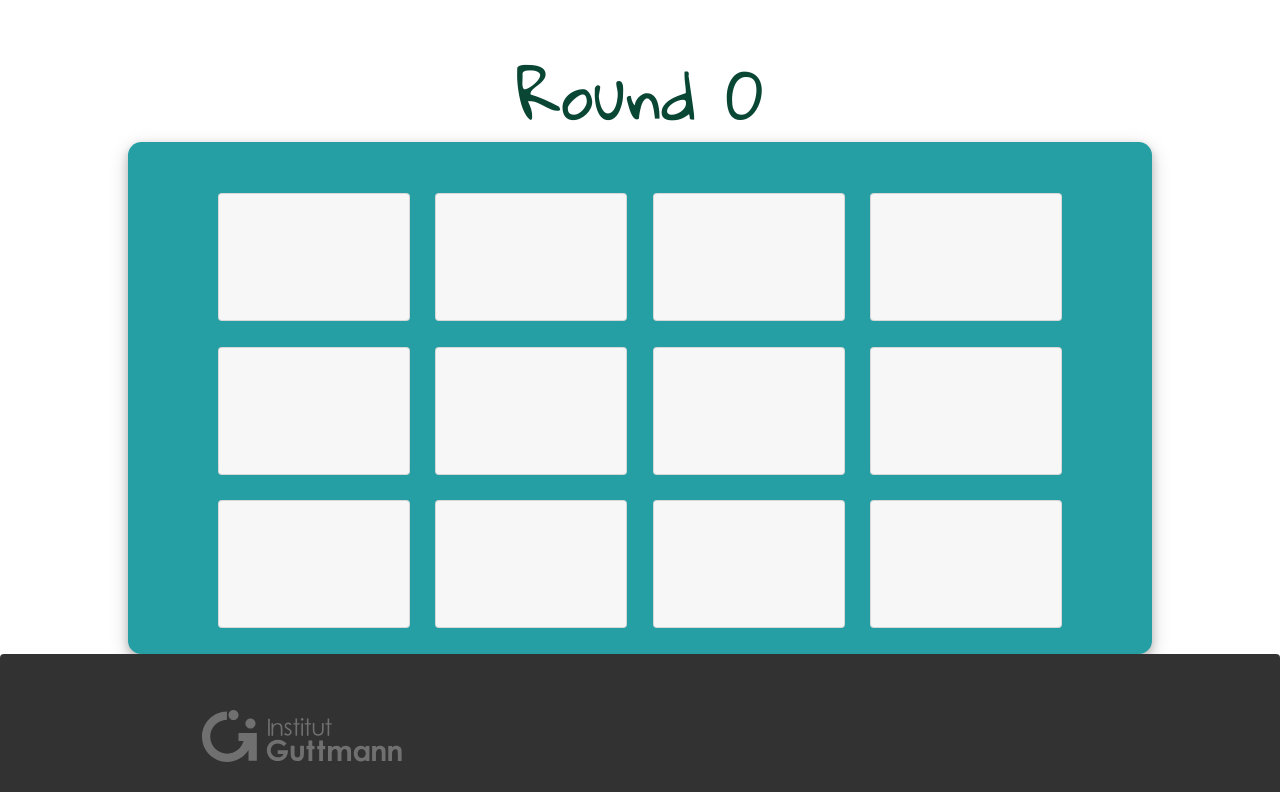
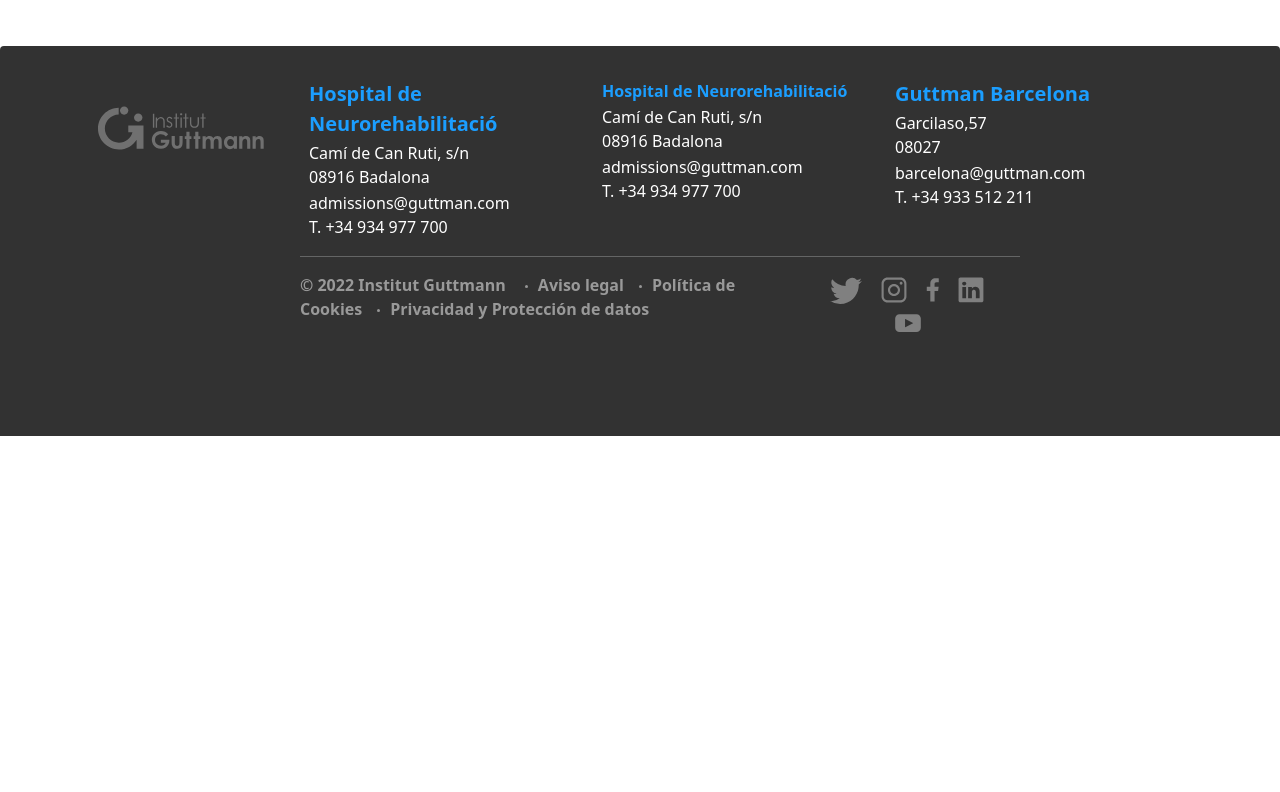
Before and after one commit to guillemsusial/PaginaGuttmannEstructura, an Angular app in the folder aplicacionGuttmann/: page / in a window 1280 px wide. Shown: the part 5300-6092 px from the top of the page. After the commit the page ends 5736 px from the top, so only its background shows below. Built offline with nearby package versions, Linux system fonts and the light colour scheme; a web font is replaced by a local one.

Commit message:
Dia 1 Semana 3

```diff
--- a/aplicacionGuttmann/src/app/app.component.html
+++ b/aplicacionGuttmann/src/app/app.component.html
@@ -2,5 +2,5 @@
 <app-welcome-comp></app-welcome-comp>
 <app-categories></app-categories>
 <app-user></app-user>
-<app-game></app-game>
+<!--<app-game></app-game>-->
 <app-footer></app-footer>
--- a/aplicacionGuttmann/src/app/components/footer/footer.component.css
+++ b/aplicacionGuttmann/src/app/components/footer/footer.component.css
@@ -39,3 +39,32 @@ a:link{
 }
 
 .wicon{filter: invert(50%)}
+
+@media screen and (max-width:767px){
+
+  .font{
+    font-size: 15px !important;
+
+      word-wrap: break-word!important;
+      word-break: break-word!important;
+  }
+
+
+
+
+
+  .space{
+    margin-left: 20% !important;
+  }
+
+}
+
+
+
+.container{
+  width: 100%;
+  padding-left: 12px;
+  padding-right: 12px;
+  margin-top: auto;
+  margin-bottom: auto;
+}
--- a/aplicacionGuttmann/src/app/components/footer/footer.component.html
+++ b/aplicacionGuttmann/src/app/components/footer/footer.component.html
@@ -1,57 +1,61 @@
 <div id="Footer"  class="container-fluid col-12 col-sm-12 footer pb-5 pt-2  rounded-top m-0">
 
-  <div class="content footer pb-5">
+  <div class="container footer pb-5">
       <br>
       <!--Linia 1-->
       <div class="row">
-        <div class="col-2 col-sm-1 mx-3 "></div>
+        <!--<div class="col-md-2 col-1 col-sm-1 mx-3"></div>-->
       <!-- LOGO FOOTER DEL SITIO WEB -->
-        <div class="col-2 col-sm-4 mx-3">
-          <div class="content">
-            <div class="row">
-              <div class="col-1 col-sm-1"></div>
-              <div class="col-9 col-sm-9 text-white">
+        <div class="col-md-2 col-11 col-sm-10 mx-3 space">
+          <a href="#"><img class="format img-fluid " src="../../../assets/img/logo-white.svg" alt="" srcset=""></a>
+        </div>
 
 
-                    <a href="#"><img class="format " src="../../../assets/img/logo-white.svg" alt="" srcset=""></a>
-
-
-              </div>
-            </div>
-          </div>
-        </div>
         <!--PUNTOS DE INTERES SOBRE LA ORGANIZACION-->
-        <div class="col-2 col-sm-8 mx-2">
-
-        </div>
-        <!--INFORMACION ACERCA DEL CENTRO-->
-        <div class="col-2 col-sm-8 ml-3 mr-0 text-white-50">
+        <div class="col-md-3 col-8 col-sm-12 mx-1 space">
           <tr>
-            <th><a class="IhColor primary fs-5 text-break">Hospital de Neurorehabilitació</a></th>
+            <th><a class="IhColor primary fs-5 text-wrap  font">Hospital de Neurorehabilitació</a></th>
           </tr>
 
           <tr>
-            <td><a class="fs-5 IdColor text-white text-break">Camí de Can Ruti, s/n </a><br> <a class="fs-5 IdColor text-white text-break">08916 Badalona</a></td>
+            <td><a class="fs-6 IdColor text-white text-wrap  font">Camí de Can Ruti, s/n </a><br> <a class="fs-6 IdColor text-white text-wrap  font">08916 Badalona</a></td>
           </tr>
           <tr>
-            <td><a class="fs-5 IdColor text-white text-break">admissions@guttman.com</a> <br><a class="fs-5 IdColor text-white text-break">T. +34 934 977 700</a></td>
+            <td><a class="fs-6 IdColor text-white text-wrap   font">admissions@guttman.com</a> <br><a class="fs-6 IdColor text-white text-wrap  font">T. +34 934 977 700</a></td>
+          </tr>
+        </div>
+
+        <!--INFORMACION ACERCA DEL CENTRO-->
+        <div class="col-md-3 col-sm-12 mx-1 text-white-50 space ">
+          <tr>
+            <th><a class="IhColor primary fs-6 text-wrap font">Hospital de Neurorehabilitació</a></th>
+          </tr>
+
+          <tr>
+            <td><a class="fs-6 IdColor text-white text-wrap font">Camí de Can Ruti, s/n </a><br> <a class="fs-6 IdColor text-white text-wrap font">08916 Badalona</a></td>
+          </tr>
+          <tr>
+            <td><a class="fs-6 IdColor text-white text-wrap font">admissions@guttman.com</a> <br><a class="fs-6 IdColor text-white text-wrap font">T. +34 934 977 700</a></td>
           </tr>
 
         </div>
+
+
         <!--INFORMACION ACERCA DEL CENTRO-->
-        <div class="col-2 col-sm-1 mr-3 ml-0 text-white-50">
+        <div class="col-md-3 col-sm-12 mx-1 text-white-50 space ">
           <tr>
-            <th><a class="IhColor primary fs-5 text-break">Guttman Barcelona</a></th>
+            <th><a class="IhColor primary fs-5 text-wrap font">Guttman Barcelona</a></th>
           </tr>
           <tr>
-            <td><a class="fs-5 IdColor text-white text-break">Garcilaso,57</a> <br><a class="fs-5 IdColor text-white text-break"> 08027</a></td>
+            <td><a class="fs-6 IdColor text-white text-wrapfont">Garcilaso,57</a> <br><a class="fs-6 IdColor text-white text-wrap font"> 08027</a></td>
           </tr>
           <tr>
-            <td><a class="fs-5 IdColor text-white text-break">barcelona@guttman.com</a> <br><a class="fs-5 IdColor text-white text-break">T. +34 933 512 211</a></td>
+            <td><a class="fs-6 IdColor text-white text-wrap font">barcelona@guttman.com</a> <br><a class="fs-6 IdColor text-white text-wrap font">T. +34 933 512 211</a></td>
           </tr>
         </div>
-        <div class="col-2 col-sm-2"></div>
-      </div>
+
+
+
 
       <!--linia divisoria-->
       <div class="row">
@@ -62,12 +66,13 @@
           © 2022 Institut Guttmann <span class="dot"></span><a class="text-white-50 "href="#">Aviso legal</a> <span class="dot"></span><a class="text-white-50"href="#">Política de Cookies</a>  <span class="dot"></span><a class="text-white-50" href="#">Privacidad y Protección de datos</a>
           </div>
           <!--REDES SOCIALES-->
-          <div class="col-4 col-sm-4 ml-0 text-white-50 text-break fw-bold text-center">
+          <div class="col-4 col-sm-4 ml-0 text-white-50  text-break fw-bold text-center">
               <a class="mx-2" href="https://twitter.com/IGuttmann"><img class="wicon " src="../../../assets/img/twiter.svg" alt="" srcset=""></a>
-              <a class="mx-3" href="https://www.instagram.com/iguttmann/"><img class="wicon " src="../../../assets/img/instagram-gray.svg" alt="" srcset=""></a>
-              <a class="mx-3" href="https://www.facebook.com/Institut.Guttmann"><img class="wicon " src="../../../assets/img/facebook-gray.svg" alt="" srcset=""></a>
-              <a class="mx-3" href="https://www.linkedin.com/company/institut-guttmann?original_referer=https%3A%2F%2Fwww.guttmann.com%2F"><img class="wicon " src="../../../assets/img/linkedin-gray.svg" alt="" srcset=""></a>
-              <a class="mx-3" href="https://www.youtube.com/user/InstitutGuttmann"><img class="wicon " src="../../../assets/img/youtube-gray.svg" alt="" srcset=""></a>
+              <a class="mx-2" href="https://www.instagram.com/iguttmann/"><img class="wicon " src="../../../assets/img/instagram-gray.svg" alt="" srcset=""></a>
+              <a class="mx-2" href="https://www.facebook.com/Institut.Guttmann"><img class="wicon " src="../../../assets/img/facebook-gray.svg" alt="" srcset=""></a>
+              <a class="mx-2" href="https://www.linkedin.com/company/institut-guttmann?original_referer=https%3A%2F%2Fwww.guttmann.com%2F"><img class="wicon " src="../../../assets/img/linkedin-gray.svg" alt="" srcset=""></a>
+              <a class="mx-2" href="https://www.youtube.com/user/InstitutGuttmann"><img class="wicon " src="../../../assets/img/youtube-gray.svg" alt="" srcset=""></a>
+
 
           </div>
           </div>
```
